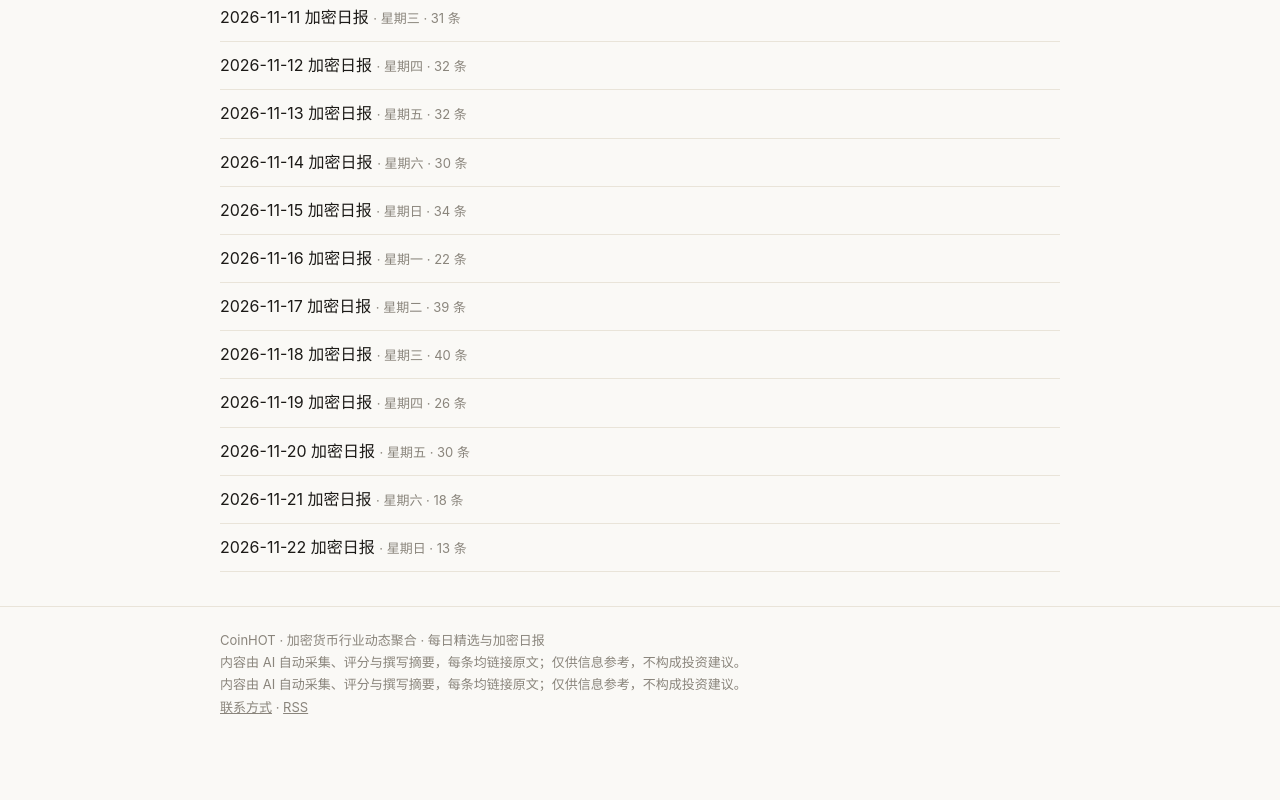
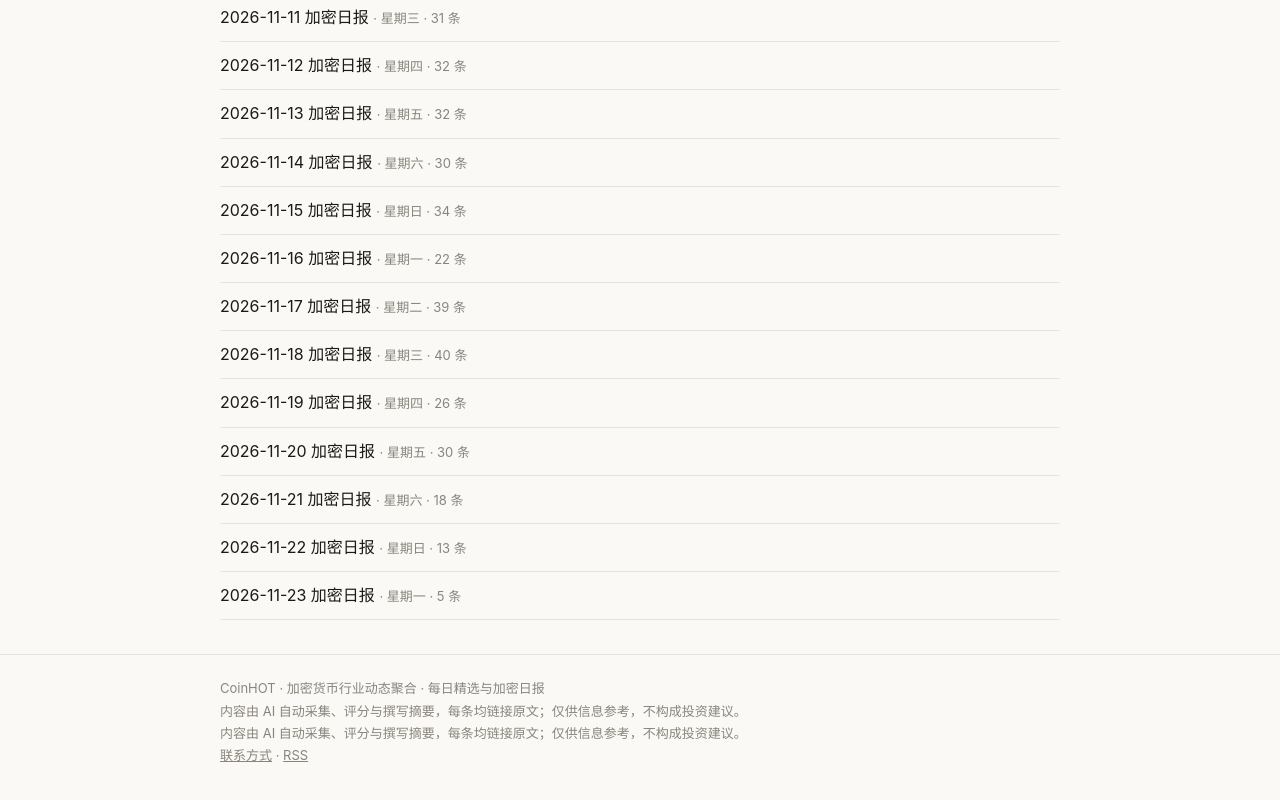
Before and after one commit to jxsite/coin-hot, a plain HTML site: page archive/index.html in a window 1280 px wide. Shown: the part 1781-2581 px from the top of the page. Before the commit the page ends 2539 px from the top, so only its background shows below. Drawn offline with Linux system fonts and the light colour scheme.

Commit message:
更新往期日报列表

```diff
--- a/archive/index.html
+++ b/archive/index.html
@@ -103,6 +103,7 @@ td,th{border:1px solid var(--line);padding:6px 12px;text-align:left}
 <li><a href="/coin-hot/archive/2026-11-20.html"><span class="lang-zh">2026-11-20 加密日报</span><span class="lang-en">2026-11-20 Crypto Daily</span></a> <span style="color:var(--muted);font-size:13px">· <span class="lang-zh">星期五</span><span class="lang-en">Friday</span> · <span class="lang-zh">30 条</span><span class="lang-en">30 items</span></span></li>
 <li><a href="/coin-hot/archive/2026-11-21.html"><span class="lang-zh">2026-11-21 加密日报</span><span class="lang-en">2026-11-21 Crypto Daily</span></a> <span style="color:var(--muted);font-size:13px">· <span class="lang-zh">星期六</span><span class="lang-en">Saturday</span> · <span class="lang-zh">18 条</span><span class="lang-en">18 items</span></span></li>
 <li><a href="/coin-hot/archive/2026-11-22.html"><span class="lang-zh">2026-11-22 加密日报</span><span class="lang-en">2026-11-22 Crypto Daily</span></a> <span style="color:var(--muted);font-size:13px">· <span class="lang-zh">星期日</span><span class="lang-en">Sunday</span> · <span class="lang-zh">13 条</span><span class="lang-en">13 items</span></span></li>
+<li><a href="/coin-hot/archive/2026-11-23.html"><span class="lang-zh">2026-11-23 加密日报</span><span class="lang-en">2026-11-23 Crypto Daily</span></a> <span style="color:var(--muted);font-size:13px">· <span class="lang-zh">星期一</span><span class="lang-en">Monday</span> · <span class="lang-zh">5 条</span><span class="lang-en">5 items</span></span></li>
 </ul></div>
 <footer class="site"><div class="wrap">
 CoinHOT · 加密货币行业动态聚合 · 每日精选与加密日报<br/>内容由 AI 自动采集、评分与撰写摘要，每条均链接原文；仅供信息参考，不构成投资建议。<br/>
```
